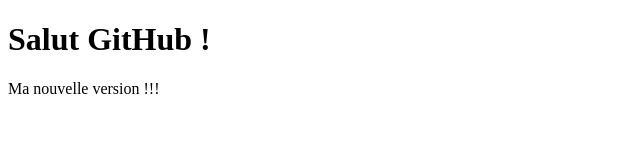
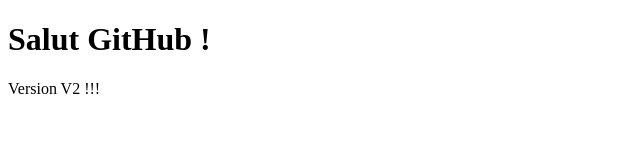
Before and after one commit to Sefora-HS/uel106, a plain HTML site: page index.html in a window 1280 px wide. Shown: the full height of the page, 0-640 px from the left. Drawn offline with Linux system fonts and the light colour scheme.

Commit message:
Update index.html

```diff
--- a/index.html
+++ b/index.html
@@ -8,6 +8,6 @@
 
     <body>
     <h1>Salut GitHub !</h1>
-    <p>Ma nouvelle version !!!</p>
+    <p>Version V2 !!!</p>
     </body>
 </html>
```
